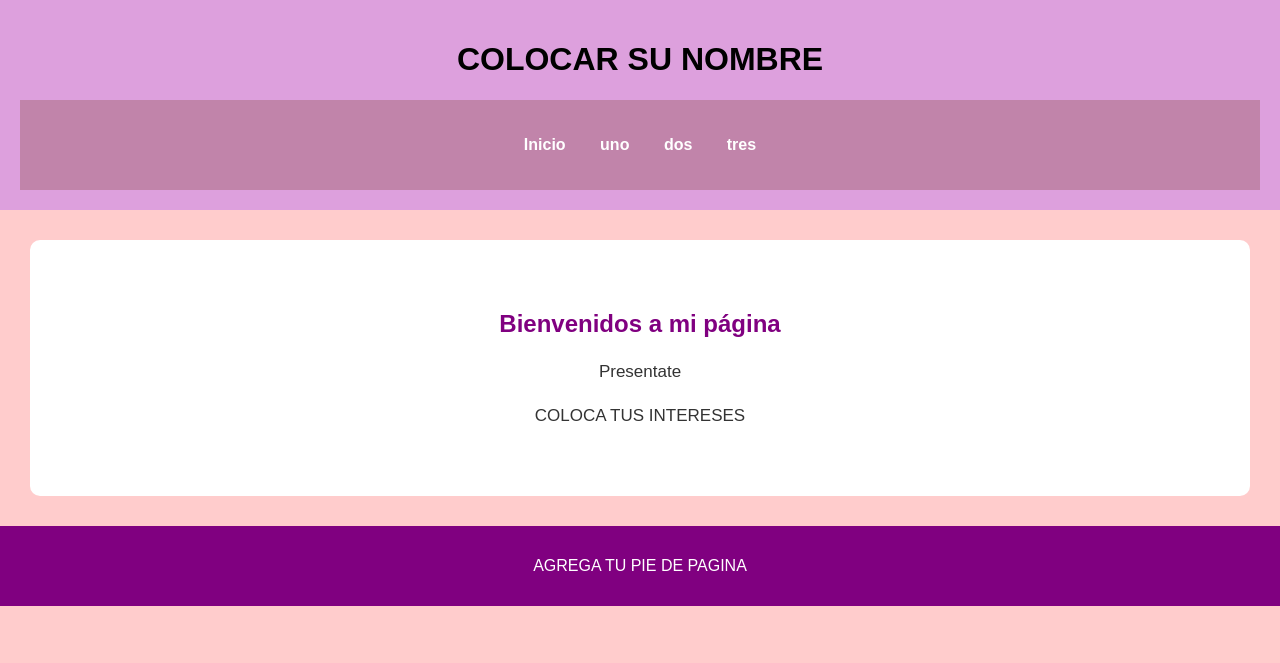
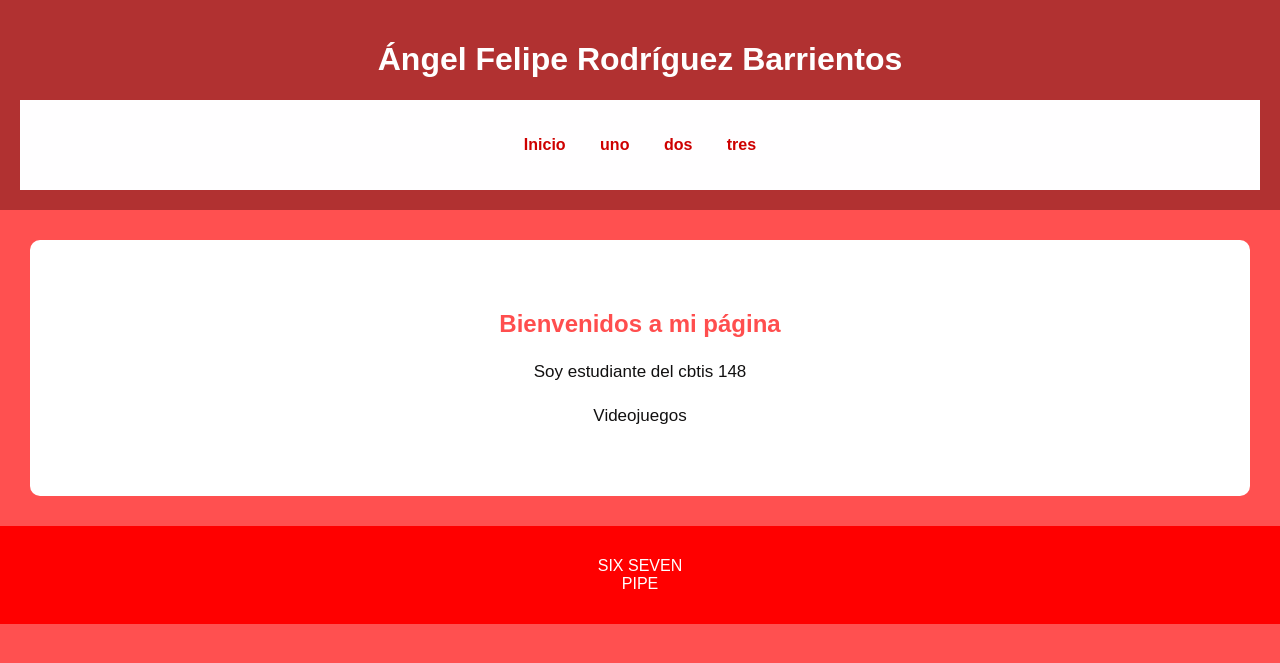
Before and after one commit to pipebols/AFRB, a Django app: template Rodriguez/templates/inicio.html in a window 1280 px wide. Shown: the top 663 px of the page. Run offline with Django 5.2, Linux system fonts and the light colour scheme; the template is opened without the code that fills it, so the values that code supplies are empty.

Commit message:
modifique los colores de estilos css y el html

```diff
--- a/AFRB/static/Barrientos/estilos.css
+++ b/AFRB/static/Barrientos/estilos.css
@@ -1,21 +1,21 @@
 body {
     font-family: Arial, sans-serif;
     margin: 0;
-    background-color: #ffcccc;
-    color: #333;
+    background-color: #ff5050;
+    color: #111010;
 }
 
 /* ENCABEZADO */
 header {
-    background-color: plum;
-    color: black;
+    background-color: rgb(177, 49, 49);
+    color: rgb(255, 255, 255);
     text-align: center;
     padding: 20px;
 }
 
 /* MENÚ */
 nav {
-    background-color: #c184aa;
+    background-color: #fffeff;
     padding: 10px;
 }
 nav ul {
@@ -29,13 +29,13 @@ nav li {
 }
 
 nav a {
-    color: white;
+    color: rgb(206, 0, 0);
     text-decoration: none;
     font-weight: bold;
 }
 
 nav a:hover {
-    color: #ffcccc;
+    color: #ff5050;
 }
 
 /* CONTENIDO PRINCIPAL */
@@ -48,7 +48,7 @@ nav a:hover {
 }
 
 .bienvenida h2 {
-    color: purple;
+    color: rgb(255, 78, 78);
 }
 
 .bienvenida p {
@@ -58,7 +58,7 @@ nav a:hover {
 
 /* PIE DE PÁGINA */
 footer {
-    background-color: purple;
+    background-color: rgb(255, 0, 0);
     color: white;
     text-align: center;
     padding: 15px;
--- a/Rodriguez/templates/inicio.html
+++ b/Rodriguez/templates/inicio.html
@@ -4,16 +4,16 @@
 <head>
     <meta charset="UTF-8">
     <meta name="viewport" content="width=device-width, initial-scale=1.0">
-    <title>COLOCAR TITULO</title>
+    <title>SIX SEVEN 67</title>
 
-    <link rel="stylesheet" href="{% static 'apellido/estilos.css' %}">
+    <link rel="stylesheet" href="{% static 'Barrientos/estilos.css' %}">
 </head>
 
 <body>
 
     <!-- ENCABEZADO -->
     <header>
-        <h1>COLOCAR SU NOMBRE</h1>
+        <h1>Ángel Felipe Rodríguez Barrientos</h1>
 
         <!-- MENÚ DE NAVEGACIÓN -->
         <nav>
@@ -33,18 +33,20 @@
             <h2>Bienvenidos a mi página</h2>
 
             <p>
-                Presentate
+                Soy estudiante del cbtis 148
             </p>
 
             <p>
-                COLOCA TUS INTERESES
+                Videojuegos
             </p>
         </section>
     </main>
 
     <!-- PIE DE PÁGINA -->
     <footer>
-        <p>AGREGA TU PIE DE PAGINA</p>
+        <p>SIX SEVEN
+            <br>PIPE
+        </p>
     </footer>
 
 </body>
```
